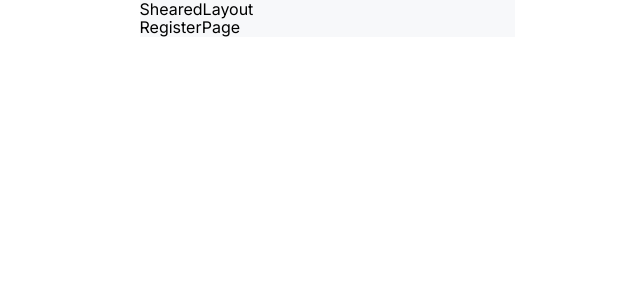
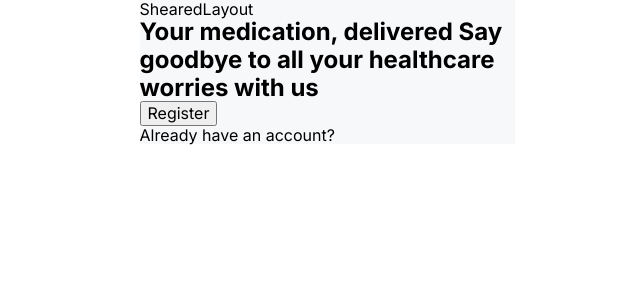
Before and after one commit to Volodymyr892/E-pharmacy-frontend, a React (Vite) app: page /register in a window 1280 px wide. Shown: the top 300 px of the page, without its empty margins (313-953 px from the left). Built offline with nearby package versions, Linux system fonts and the light colour scheme.

Commit message:
added files login and register

```diff
--- /dev/null
+++ b/src/components/Login/Login.jsx
@@ -0,0 +1,11 @@
+export default function Login() {
+    return(
+        <div>
+            <h2>Your medication, delivered Say goodbye to all your healthcare worries with us</h2>
+            <div>
+                <button>Log in</button>
+                <p>Don't have an account?</p>
+            </div>
+        </div>
+    )
+}
--- a/src/components/ProductTabs/ProductTabs.module.css
+++ b/src/components/ProductTabs/ProductTabs.module.css
@@ -1,7 +1,7 @@
 .container{
     border-radius: 27px;
 width: 335px;
-/* height: 783px; */
+
 padding: 20px;
 background-color: #fff;
 margin-top: 8px;
@@ -10,10 +10,8 @@ margin-top: 8px;
 
     border-radius: 40px;
 padding: 8px 25px;
-/* width: 102px; */
 height: 33px;
 background-color: #59b17a;
-/* font-family: var(--font-family); */
 font-weight: 500;
 font-size: 14px;
 letter-spacing: -0.05em;
@@ -23,10 +21,8 @@ color: #fff;
 .tabF{
     border-radius: 40px;
     padding: 8px 25px;
-    /* width: 120px; */
     height: 33px;
     background-color: rgba(89, 177, 122, 0.1);
-    /* font-family: var(--font-family); */
 font-weight: 500;
 font-size: 14px;
 letter-spacing: -0.05em;
--- /dev/null
+++ b/src/components/Registration/Registration.jsx
@@ -0,0 +1,11 @@
+export default function Registration() {
+    return (
+        <div>
+            <h2>Your medication, delivered Say goodbye to all your healthcare worries with us</h2>
+            <div>
+                <button>Register</button>
+                <p>Already have an account?</p>
+            </div>
+        </div>
+    )
+}
--- a/src/pages/LoginPage/LoginPage.jsx
+++ b/src/pages/LoginPage/LoginPage.jsx
@@ -1,7 +1,9 @@
+import Login from "../../components/Login/Login";
+
 export default function LoginPage() {
   return (
     <div>
-      <p>LoginPage</p>
+      <Login/>
     </div>
   )
 }
--- a/src/pages/RegisterPage/RegisterPage.jsx
+++ b/src/pages/RegisterPage/RegisterPage.jsx
@@ -1,7 +1,9 @@
+import Registration from "../../components/Registration/Registration";
+
 export default function RegisterPage() {
   return (
     <div>
-      <p>RegisterPage</p>
+      <Registration/>
     </div>
   )
 }
```
Also changed, not shown: src/components/Login/Login.module.css (added), src/components/Registration/Registration.module.css (added).
